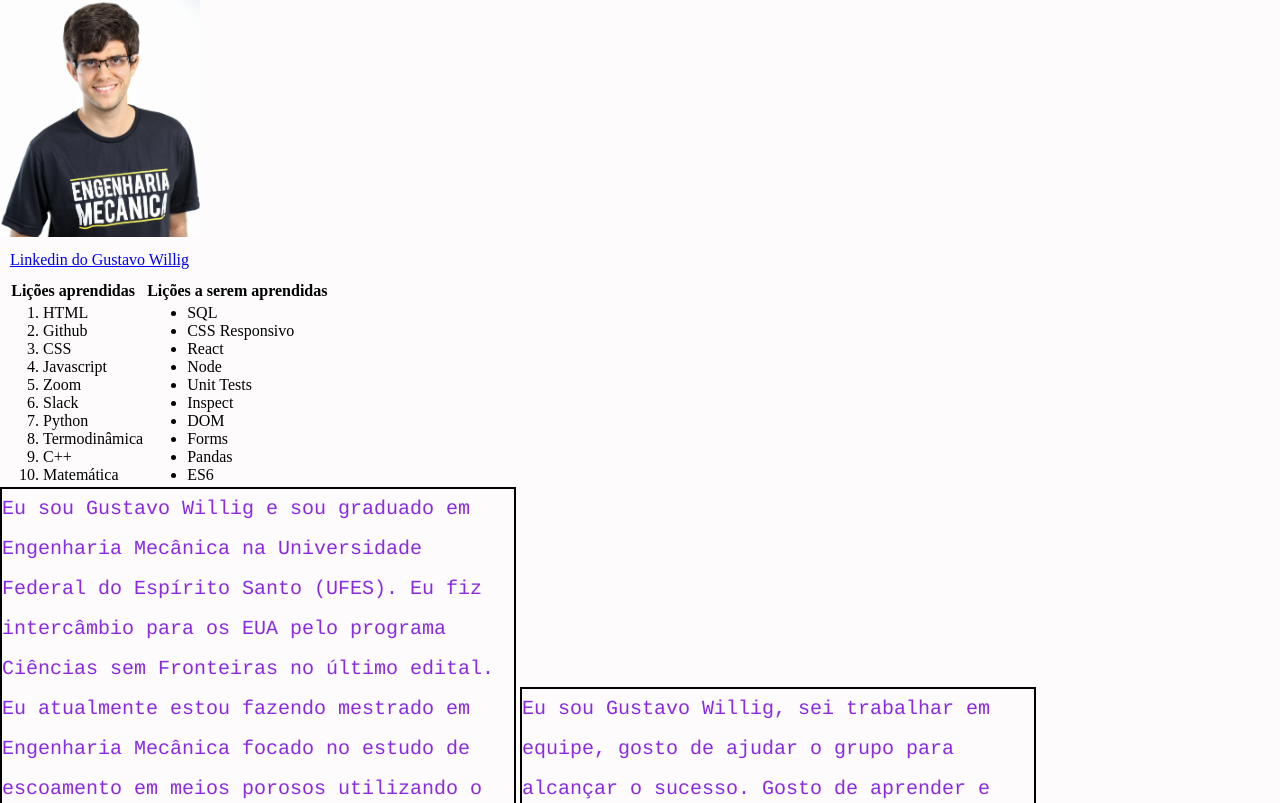
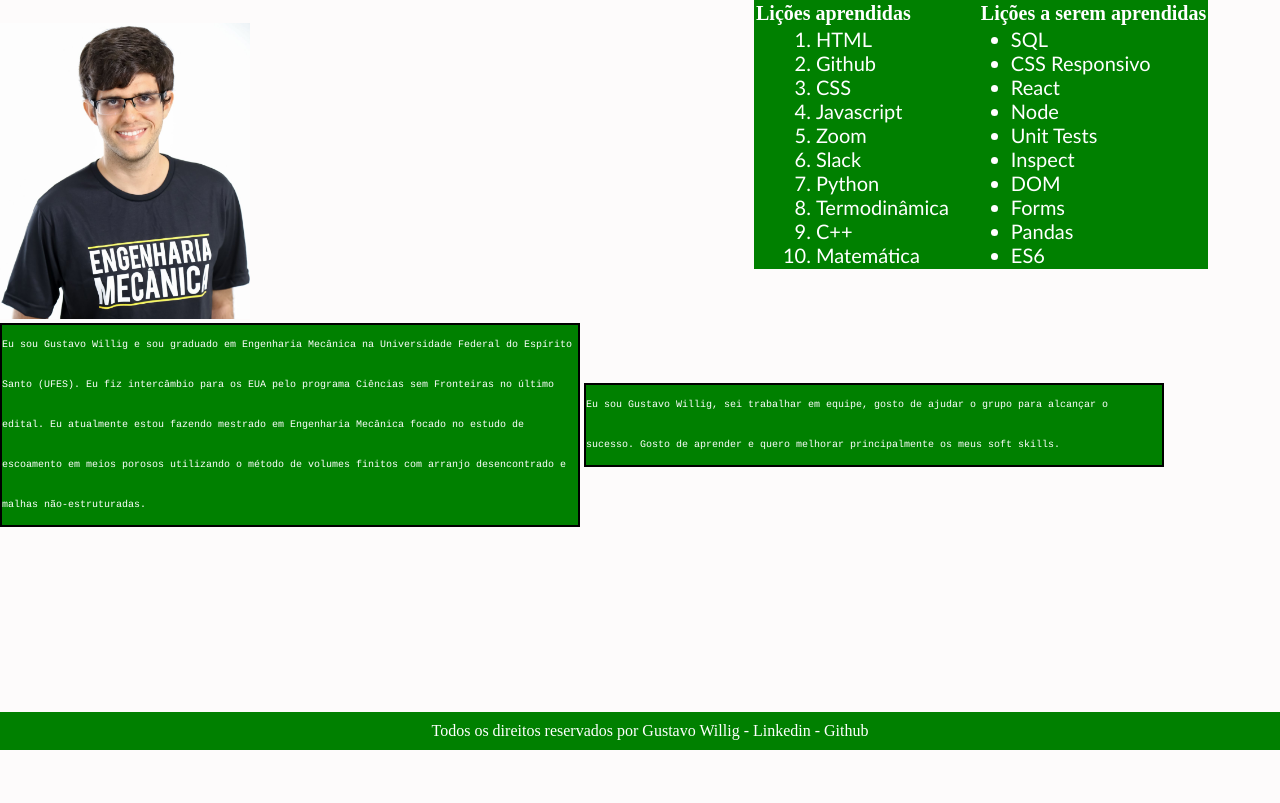
Before and after one commit to jeanalves28/lessons-learned, a website: page index.html in a window 1280 px wide. Shown: the part 50-853 px from the top of the page. After the commit the page ends 800 px from the top, so only its background shows below. Drawn offline with Linux system fonts and the light colour scheme.

Commit message:
Ajustes no layout da página

```diff
--- a/index.html
+++ b/index.html
@@ -12,8 +12,9 @@
     <h1 id="titulo">Gustavo Willig</h1>
   </header>
   <main>
-    <img id="minha_foto" src="gustavo.png" alt="">
-    <a href="https://www.linkedin.com/in/gustavo-willig-a1b959114/" target="_blank">Linkedin do Gustavo Willig</a>
+    <div class="estruturafoto">
+      <img id="minha_foto" src="gustavo.png" alt="">
+    </div>
     <table>
       <tr>
         <th>Lições aprendidas</th>
@@ -50,14 +51,15 @@
         </td>
       </tr>
     </table>
-    <article class="lado-esquerdo">
+    <article class="lado-esquerdo clearfix">
       <p>Eu sou Gustavo Willig e sou graduado em Engenharia Mecânica na Universidade Federal do Espírito Santo (UFES). Eu fiz intercâmbio para os EUA pelo programa Ciências sem Fronteiras no último edital. Eu atualmente estou fazendo mestrado em Engenharia Mecânica focado no estudo de escoamento em meios porosos utilizando o método de volumes finitos com arranjo desencontrado e malhas não-estruturadas.</p>
     </article>
-    <aside class="lado-direito">
+    <aside class="lado-direito clearfix">
       <p>Eu sou Gustavo Willig, sei trabalhar em equipe, gosto de ajudar o grupo para alcançar o sucesso. Gosto de aprender e quero melhorar principalmente os meus soft skills.</p>
     </aside>
   </main>
-  <footer id="rodape">Todos os direitos reservados por Gustavo Willig</footer>
+  <footer id="rodape">Todos os direitos reservados por Gustavo Willig - <a href="https://www.linkedin.com/in/gustavo-willig-a1b959114/" target="_blank">Linkedin - </a><a href="https://github.com/gustavowillig" target="_blank">Github</a>
+  </footer>
 
 </body>
 </html>
--- a/style.css
+++ b/style.css
@@ -1,14 +1,26 @@
 * {
   margin: 0;
+  padding: 0;
 }
 
 body {
   background-color: rgb(253, 251, 251);
 }
 
+.clearfix {
+  overflow: auto;
+}
+
 #cabecalho {
   top: 0;
   position: fixed;
+  width: 100%;
+  background-color: green;
+}
+
+h1 {
+  text-align: center;
+  color: white;
 }
 
 main {
@@ -16,12 +28,12 @@ main {
 }
 
 #minha_foto {
-  width: 200px;
+  width: 250px;
 }
 
 a {
-  display: block;
-  padding: 10px;
+  text-decoration: none;
+  color: white;
 }
 
 article , aside {
@@ -31,21 +43,62 @@ article , aside {
 
 p {
   font-family: ' Courier New', Courier, monospace;
-  color: blueviolet;
+  color: white;
   line-height: 40px;
-  font-size: 20px;
+  font-size: 10px;
 }
 
 .lado-esquerdo {
   display: inline-block;
-  width: 40%;
+  width: 45%;
+  background-color: green;
 }
 
 .lado-direito {
   display: inline-block;
-  width: 40%;
+  width: 45%;
+  margin-bottom: 100px;
+  background-color: green;
 }
 
 footer {
   bottom: 0;
+  position: fixed;
+  background-color: green;
+  color: white;
+  padding: 10px;
+  text-align: center;
+  width: 100%;
 }
+
+table {
+  display: inline-block;
+  margin-left: 500px;
+  background-color: green;
+  margin-bottom: 50px;
+}
+
+.estruturafoto {
+  display: inline-block;
+}
+
+li {
+  font-size: 20px;
+  font-family: ' Gill Sans', ' Gill Sans MT', Calibri, ' Trebuchet MS', sans-serif;
+  margin-left: 60px;
+  color: white;
+}
+
+ol > li {
+  margin-right: 30px;
+}
+
+ul > li {
+  margin-left: 30px;
+}
+
+th {
+  text-align: justify;
+  color: white;
+  font-size: 20px;
+}
```
